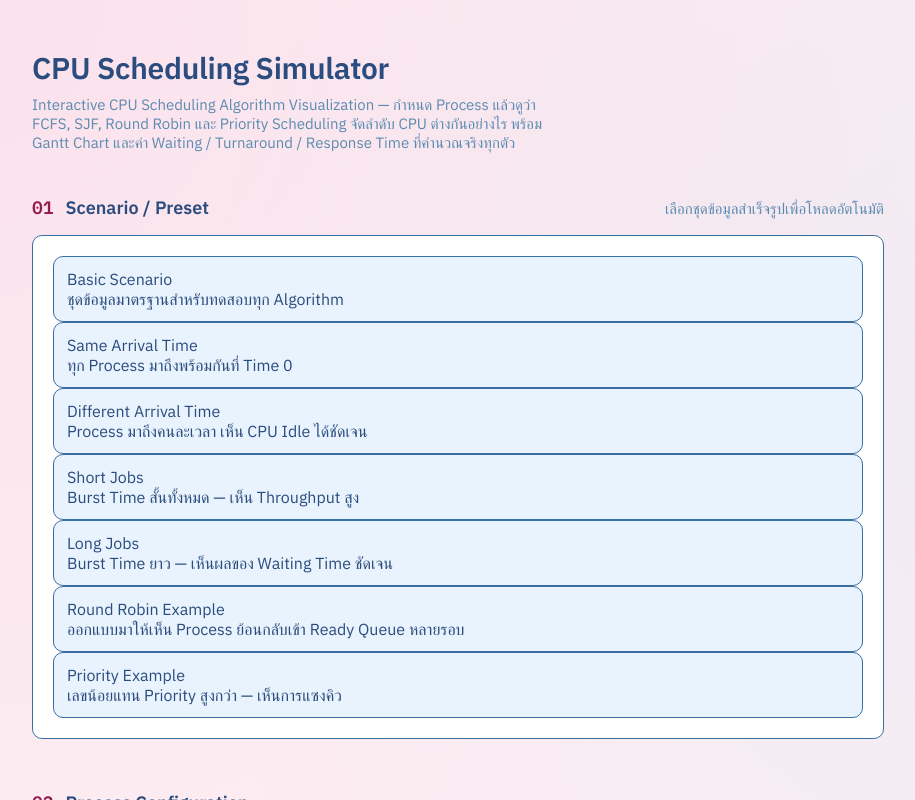
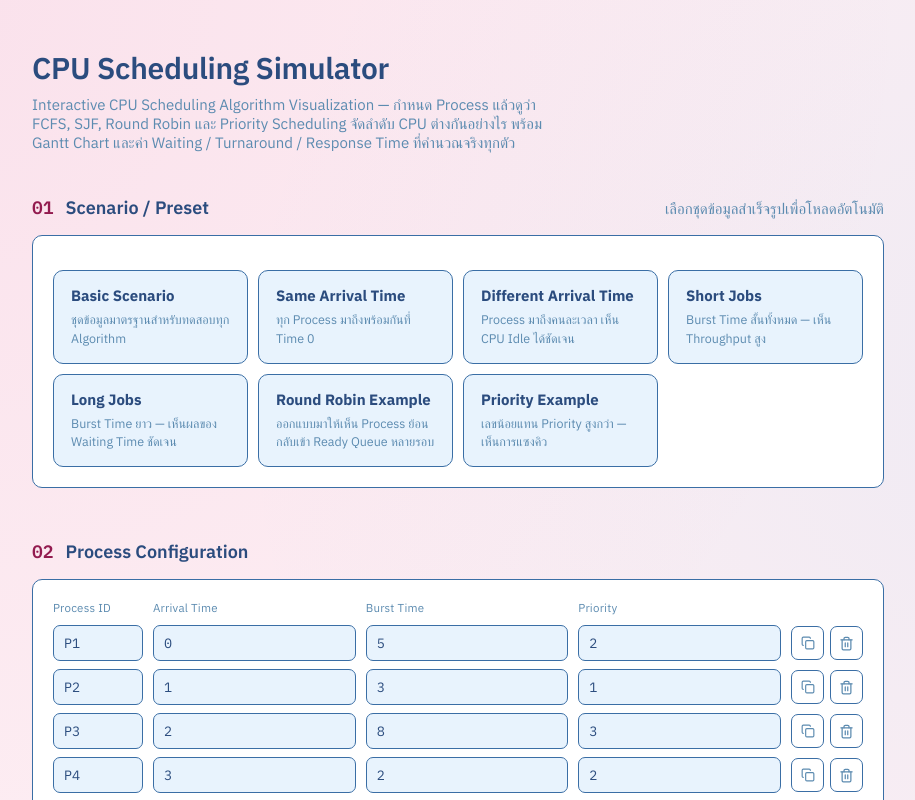
Before and after one commit to Hihellxc/cpu-scheduling-simulator, a React (Vite) app: page / in a window 1280 px wide. Shown: the top 800 px of the page, without its empty margins (182-1097 px from the left). Built offline with nearby package versions, Linux system fonts and the light colour scheme.

Commit message:
feat: enhance scenario card styles and layout for improved visibility

```diff
--- a/src/index.css
+++ b/src/index.css
@@ -887,9 +887,22 @@ th {
   border: 1px solid var(--border);
   background: var(--panel-alt);
   border-radius: var(--radius);
-  padding: 12px 13px;
+  padding: 15px 17px;
   cursor: pointer;
   transition: border-color 0.15s, background 0.15s;
+}
+
+.scenario-card .name {
+  font-weight: 700;
+  font-size: 15px;
+  color: var(--text);
+}
+
+.scenario-card .hint {
+  color: var(--text-dim);
+  font-size: 12.5px;
+  margin-top: 5px;
+  line-height: 1.5;
 }
 
 .scenario-card:hover {
@@ -957,6 +970,19 @@ th {
   to { opacity: 0; }
 }
 
+.scenario-grid {
+  display: grid;
+  grid-template-columns: repeat(2, minmax(0, 1fr));
+  gap: 10px;
+  margin-top: 14px;
+}
+
+@media (min-width: 700px) {
+  .scenario-grid {
+    grid-template-columns: repeat(4, minmax(0, 1fr));
+  }
+}
+
 /* Algorithm info */
 .algo-info-body dt {
   color: var(--text-dim);
```
